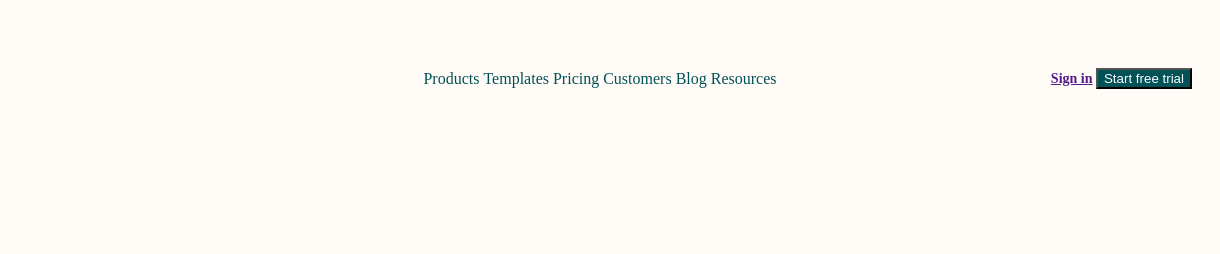
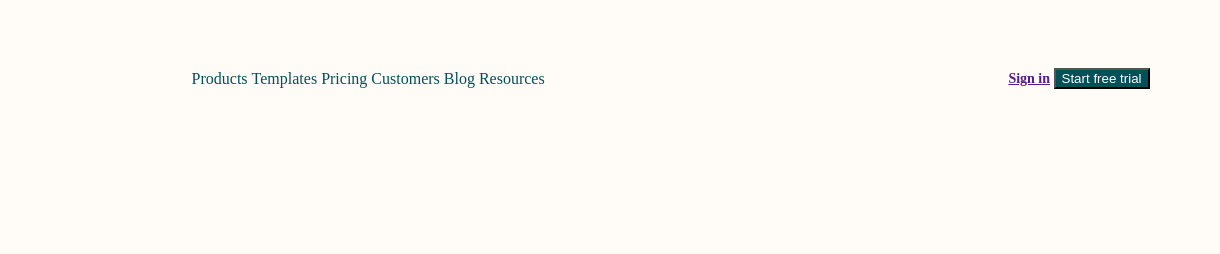
Before and after one commit to omar-io/FrontSantander, a plain HTML site: page index.html in a window 1280 px wide. Shown: the top 254 px of the page, 60-1280 px from the left. Drawn offline with Linux system fonts and the light colour scheme.

Commit message:
Reto 3 BEDU

```diff
--- a/styles.css
+++ b/styles.css
@@ -45,14 +45,14 @@ li {
 
 .navbar {
   width: 70%;
-  text-align: center;
+  text-align: left;
   color: #025157;
   font-weight: 500;
 }
 
 .actions {
   width: 15%;
-  text-align: right;
+  text-align: left;
   font-size: 14px;
   font-weight: 600;
 }
```
